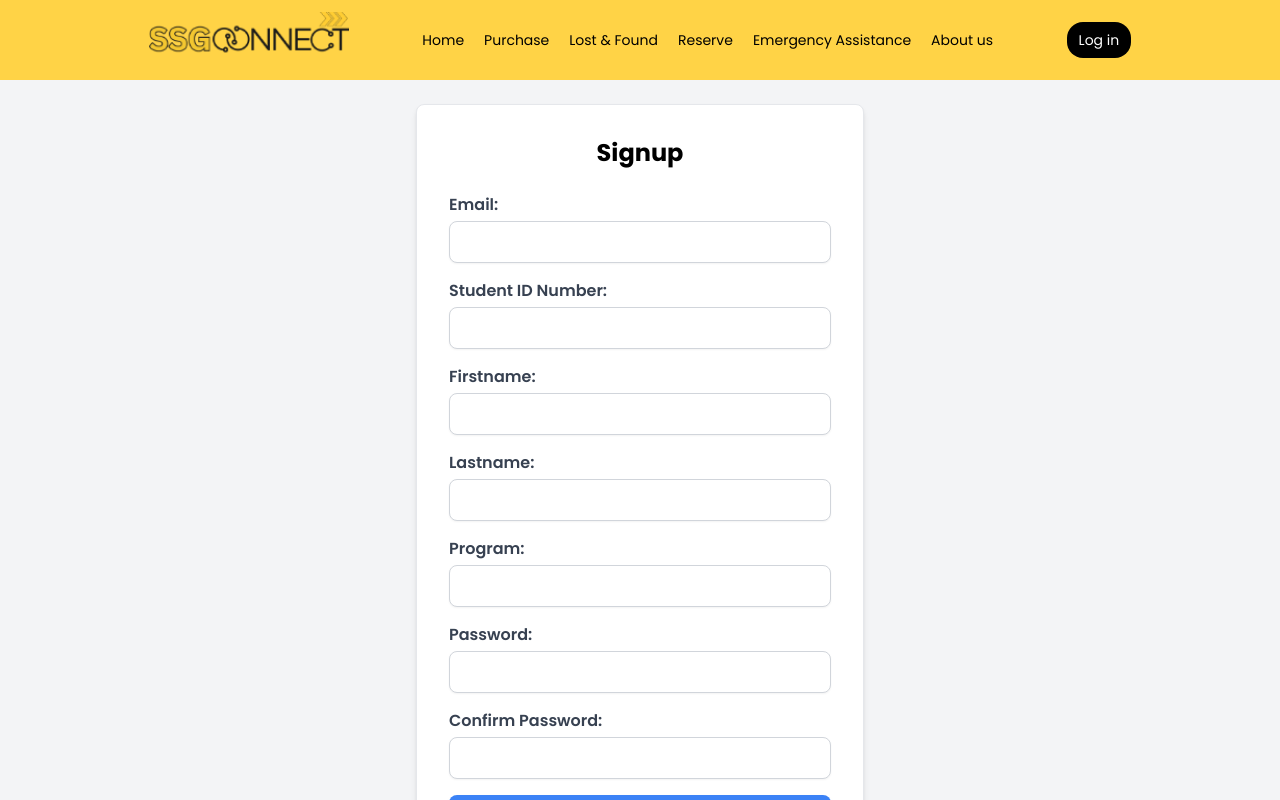
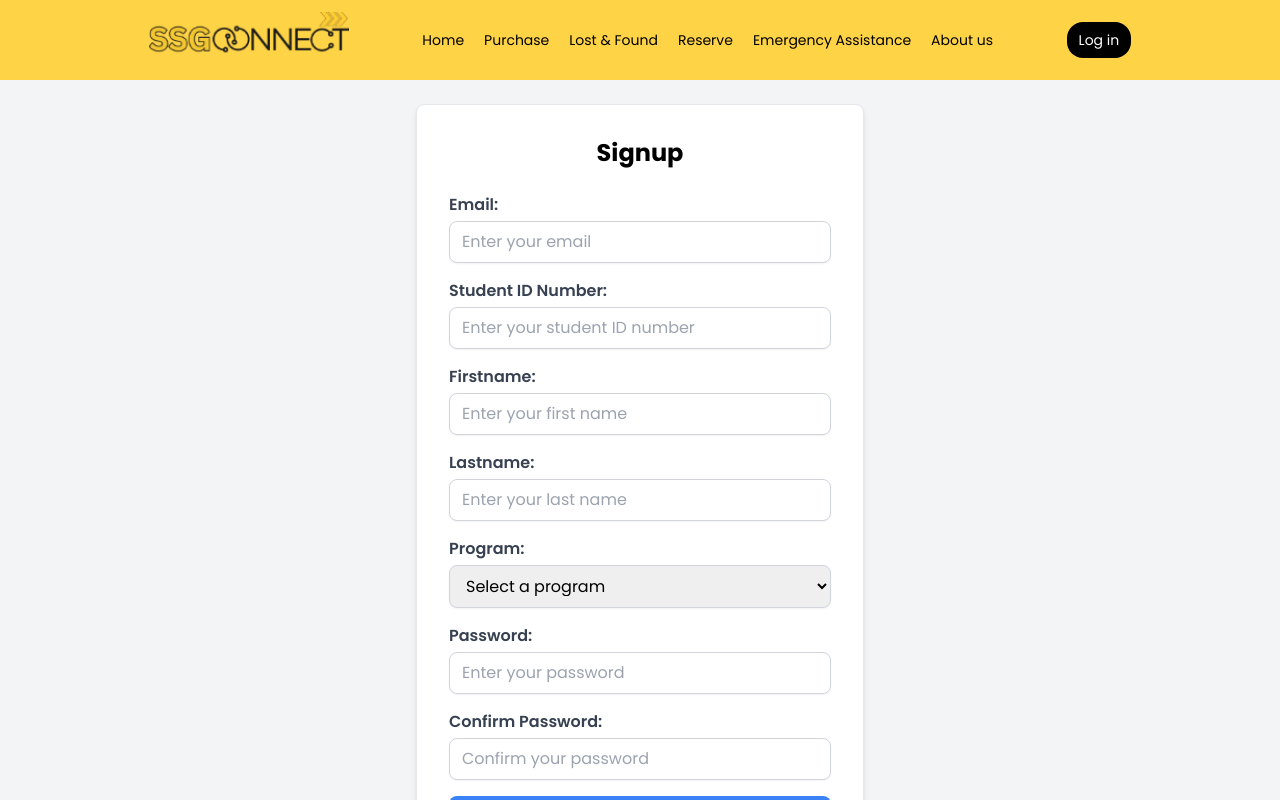
Before and after one commit to Aybaaan1/capstone, a Next.js app: page /registration in a window 1280 px wide. Shown: the top 800 px of the page. Built offline with nearby package versions, Linux system fonts and the light colour scheme.

Commit message:
added placeholder and dropdown in registration

```diff
--- a/app/(frontend)/(pages)/registration/page.jsx
+++ b/app/(frontend)/(pages)/registration/page.jsx
@@ -74,6 +74,7 @@ const Registration = () => {
               name="email"
               value={formData.email}
               onChange={handleChange}
+              placeholder="Enter your email"
               required
               className="w-full px-3 py-2 border border-gray-300 rounded-lg shadow-sm focus:outline-none focus:ring-2 focus:ring-blue-500"
             />
@@ -87,6 +88,7 @@ const Registration = () => {
               name="idnumber"
               value={formData.idnumber}
               onChange={handleChange}
+              placeholder="Enter your student ID number"
               required
               className="w-full px-3 py-2 border border-gray-300 rounded-lg shadow-sm focus:outline-none focus:ring-2 focus:ring-blue-500"
             />
@@ -100,6 +102,7 @@ const Registration = () => {
               name="firstname"
               value={formData.firstname}
               onChange={handleChange}
+              placeholder="Enter your first name"
               required
               className="w-full px-3 py-2 border border-gray-300 rounded-lg shadow-sm focus:outline-none focus:ring-2 focus:ring-blue-500"
             />
@@ -113,6 +116,7 @@ const Registration = () => {
               name="lastname"
               value={formData.lastname}
               onChange={handleChange}
+              placeholder="Enter your last name"
               required
               className="w-full px-3 py-2 border border-gray-300 rounded-lg shadow-sm focus:outline-none focus:ring-2 focus:ring-blue-500"
             />
@@ -121,14 +125,29 @@ const Registration = () => {
             <label className="block text-gray-700 font-semibold mb-1">
               Program:
             </label>
-            <input
-              type="text"
+            <select
               name="program"
               value={formData.program}
               onChange={handleChange}
               required
               className="w-full px-3 py-2 border border-gray-300 rounded-lg shadow-sm focus:outline-none focus:ring-2 focus:ring-blue-500"
-            />
+            >
+              <option value="">Select a program</option>
+              <option value="BEED">BEED</option>
+              <option value="BTLED">BTLED</option>
+              <option value="BSED-MATH">BSED-MATH</option>
+              <option value="BIT">BIT</option>
+              <option value="BSIT">BSIT</option>
+              <option value="BSIE">BSIE</option>
+              <option value="BAEL">BAEL</option>
+              <option value="BALIT">BALIT</option>
+              <option value="BSP">BSP</option>
+              <option value="BSF">BSF</option>
+              <option value="BSA">BSA</option>
+              <option value="BSES">BSES</option>
+              <option value="BSHM">BSHM</option>
+              <option value="BSTM">BSTM</option>
+            </select>
           </div>
           <div>
             <label className="block text-gray-700 font-semibold mb-1">
@@ -139,6 +158,7 @@ const Registration = () => {
               name="password"
               value={formData.password}
               onChange={handleChange}
+              placeholder="Enter your password"
               required
               className="w-full px-3 py-2 border border-gray-300 rounded-lg shadow-sm focus:outline-none focus:ring-2 focus:ring-blue-500"
             />
@@ -152,6 +172,7 @@ const Registration = () => {
               name="confirm_password"
               value={formData.confirm_password}
               onChange={handleChange}
+              placeholder="Confirm your password"
               required
               className="w-full px-3 py-2 border border-gray-300 rounded-lg shadow-sm focus:outline-none focus:ring-2 focus:ring-blue-500"
             />
--- a/app/(frontend)/(pages)/signin/page.jsx
+++ b/app/(frontend)/(pages)/signin/page.jsx
@@ -32,7 +32,7 @@ const SignIn = () => {
         setSuccess("Login successful!");
         setError(""); // Clear any previous error
         // Optionally, redirect the user to another page after successful login
-        window.location.href = "/aboutus"; // Redirect to home or another page
+        window.location.href = "/"; // Redirect to home or another page
       }
     } catch (error) {
       setError("Something went wrong. Please try again.");
@@ -57,6 +57,7 @@ const SignIn = () => {
               name="email"
               value={formData.email}
               onChange={handleChange}
+              placeholder="Enter your email"
               required
               className="w-full px-3 py-2 border border-gray-300 rounded-lg shadow-sm focus:outline-none focus:ring-2 focus:ring-blue-500"
             />
@@ -70,6 +71,7 @@ const SignIn = () => {
               name="password"
               value={formData.password}
               onChange={handleChange}
+              placeholder="Enter your password"
               required
               className="w-full px-3 py-2 border border-gray-300 rounded-lg shadow-sm focus:outline-none focus:ring-2 focus:ring-blue-500"
             />
```
